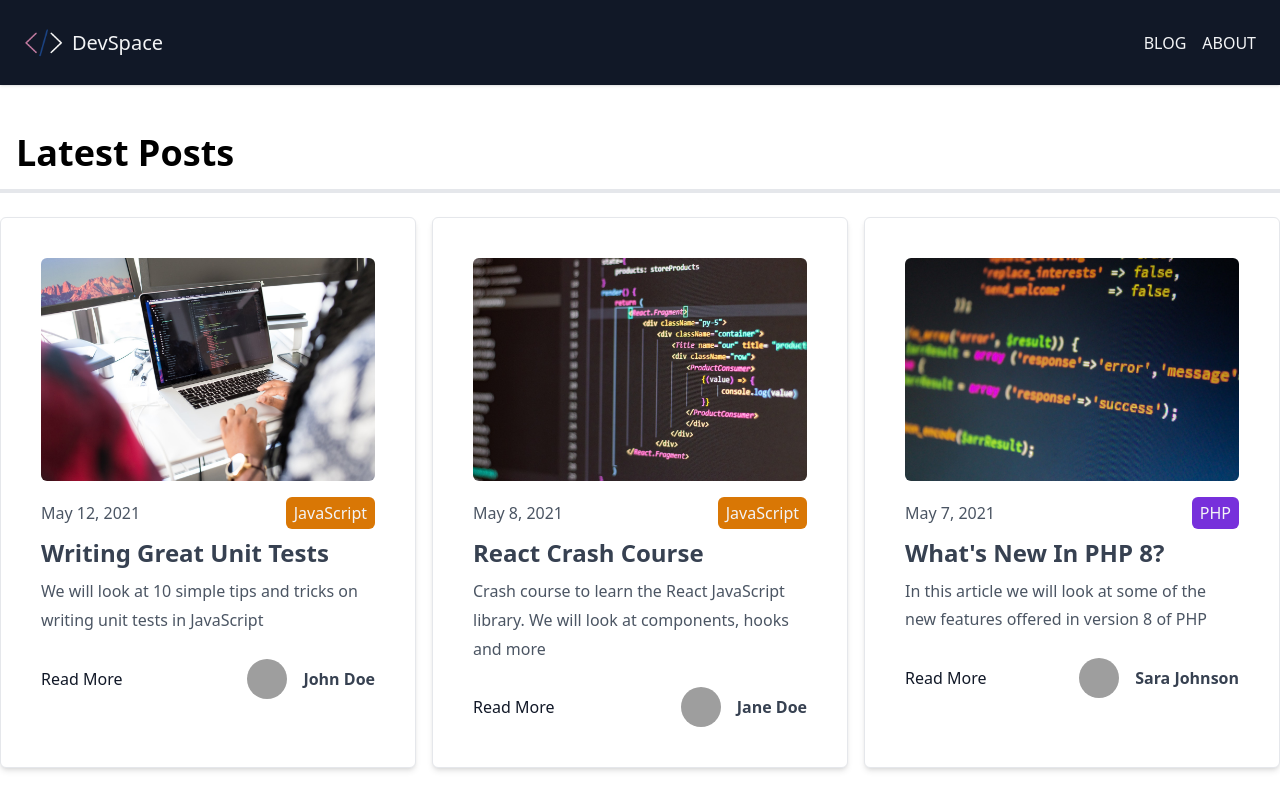
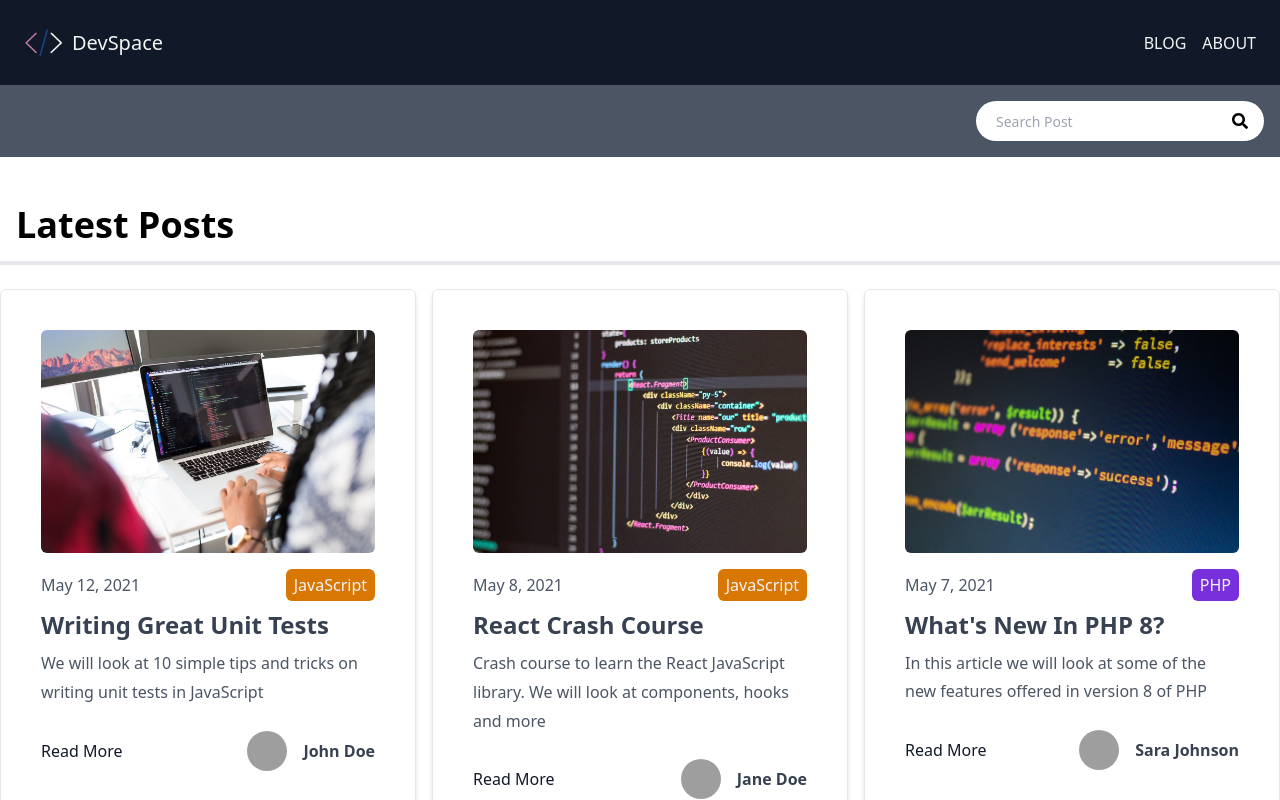
Before and after one commit to indranildeveloper/devspace, a Next.js app: page / in a window 1280 px wide. Shown: the top 800 px of the page. Built offline with nearby package versions, Linux system fonts and the light colour scheme; grey boxes are pictures that could not be loaded.

Commit message:
Search functionality

```diff
--- a/components/Layout.js
+++ b/components/Layout.js
@@ -1,6 +1,7 @@
 import Head from "next/head";
 import Header from "./Header";
 import Footer from "./Footer";
+import Search from "./Search";
 
 const Layout = ({ title, keywords, description, children }) => {
   return (
@@ -12,6 +13,7 @@
         <meta name="keywords" content={keywords} />
       </Head>
       <Header />
+      <Search />
       <main className="container mx-auto my-8">{children}</main>
       <Footer />
     </div>
--- a/components/Post.js
+++ b/components/Post.js
@@ -2,9 +2,10 @@
 import Image from "next/image";
 import CategoryLabel from "./CategoryLabel";
 
-const Post = ({ post }) => {
+const Post = ({ post, compact }) => {
   return (
     <div className="w-full px-10 py-10 border bg-white rounded-md shadow-md mt-6">
+      {!compact && (
         <Image
           src={post.frontmatter.cover_image}
           alt={post.slug}
@@ -12,6 +13,7 @@
           width={600}
           className="mb-4 rounded-md"
         />
+      )}
 
       <div className="flex justify-between items-center">
         <span className="font-light text-gray-600">
@@ -31,6 +33,7 @@
         <p className="mt-2 text-gray-600">{post.frontmatter.excerpt}</p>
       </div>
 
+      {!compact && (
         <div className="flex justify-between items-center mt-6">
           <Link
             href={`/blog/${post.slug}`}
@@ -45,9 +48,12 @@
               alt={post.frontmatter.author}
               className="mx-4 h-10 w-10 object-cover rounded-full hidden sm:block"
             />
-          <h3 className="text-gray-700 font-bold">{post.frontmatter.author}</h3>
+            <h3 className="text-gray-700 font-bold">
+              {post.frontmatter.author}
+            </h3>
           </div>
         </div>
+      )}
     </div>
   );
 };
--- /dev/null
+++ b/components/Search.js
@@ -0,0 +1,49 @@
+import { useState, useEffect } from "react";
+import { FaSearch } from "react-icons/fa";
+import SearchResults from "./SearchResults";
+
+const Search = () => {
+  const [searchTerm, setSearchTerm] = useState("");
+  const [searchResults, setSearchResults] = useState([]);
+
+  useEffect(() => {
+    const getResults = async () => {
+      if (searchTerm === "") {
+        setSearchResults([]);
+      } else {
+        const res = await fetch(`/api/search?q=${searchTerm}`);
+        console.log(res);
+        const data = await res.json();
+        const { results } = JSON.parse(data);
+        setSearchResults(results);
+      }
+    };
+
+    getResults();
+  }, [searchTerm]);
+
+  return (
+    <div className="relative bg-gray-600 p-4">
+      <div className="container mx-auto flex items-center justify-center md:justify-end">
+        <div className="relative text-gray-600 w-72">
+          <form>
+            <input
+              type="search"
+              name="search"
+              id="search"
+              className="bg-white h-10 px-5 pr-10 rounded-full text-sm focus:outline-none w-72"
+              value={searchTerm}
+              onChange={(e) => setSearchTerm(e.target.value)}
+              placeholder="Search Post"
+            />
+
+            <FaSearch className="absolute top-0 right-0 text-black mt-3 mr-4" />
+          </form>
+        </div>
+      </div>
+      <SearchResults results={searchResults} />
+    </div>
+  );
+};
+
+export default Search;
--- /dev/null
+++ b/components/SearchResults.js
@@ -0,0 +1,20 @@
+import Post from "./Post";
+
+const SearchResults = ({ results }) => {
+  if (results.length === 0) {
+    return <></>;
+  }
+
+  return (
+    <div className="absolute top-20 right-0 md:right-10 z-10 border-4 border-gray-500 bg-white text-black w-full md:w-6/12 rounded-2xl">
+      <div className="p-10">
+        <h2 className="text-3xl mb-3">{results.length} Results</h2>
+        {results.map((result, index) => (
+          <Post key={index} post={result} compact={true} />
+        ))}
+      </div>
+    </div>
+  );
+};
+
+export default SearchResults;
--- a/package.json
+++ b/package.json
@@ -19,6 +19,7 @@
     "postcss": "^8.4.21",
     "react": "18.2.0",
     "react-dom": "18.2.0",
+    "react-icons": "^4.7.1",
     "tailwindcss": "^3.2.4"
   }
 }
--- a/pages/api/hello.js
+++ /dev/null
@@ -1,5 +0,0 @@
-// Next.js API route support: https://nextjs.org/docs/api-routes/introduction
-
-export default function handler(req, res) {
-  res.status(200).json({ name: 'John Doe' })
-}
--- /dev/null
+++ b/pages/api/search.js
@@ -0,0 +1,38 @@
+import fs from "fs";
+import path from "path";
+import matter from "gray-matter";
+
+// eslint-disable-next-line import/no-anonymous-default-export
+export default (req, res) => {
+  let posts;
+
+  if (process.env.NODE_ENV === "production") {
+    // todo -> fetch from cache
+  } else {
+    const files = fs.readdirSync(path.join("posts"));
+
+    posts = files.map((filename) => {
+      const slug = filename.replace(".md", "");
+      const markdownWithMeta = fs.readFileSync(
+        path.join("posts", filename),
+        "utf-8"
+      );
+
+      const { data: frontmatter } = matter(markdownWithMeta);
+
+      return {
+        slug,
+        frontmatter,
+      };
+    });
+  }
+
+  const results = posts.filter(
+    ({ frontmatter: { title, excerpt, category } }) =>
+      title.toLowerCase().indexOf(req.query.q) != -1 ||
+      excerpt.toLowerCase().indexOf(req.query.q) != -1 ||
+      category.toLowerCase().indexOf(req.query.q) != -1
+  );
+
+  res.status(200).json(JSON.stringify({ results }));
+};
```
Also changed, not shown: 1 other file (tests, documents, lock files or other folders). Lines whose indentation alone changed are shown as unchanged.
